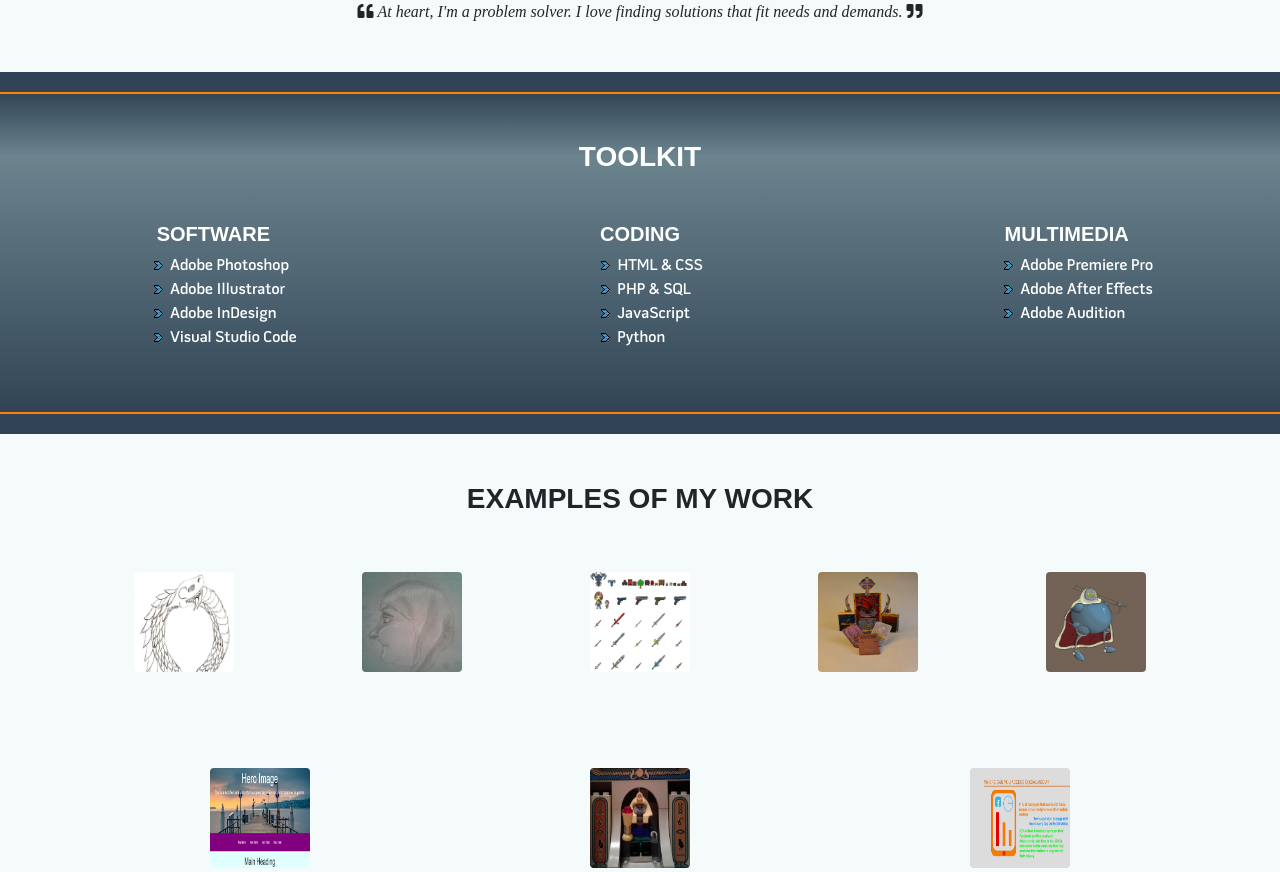
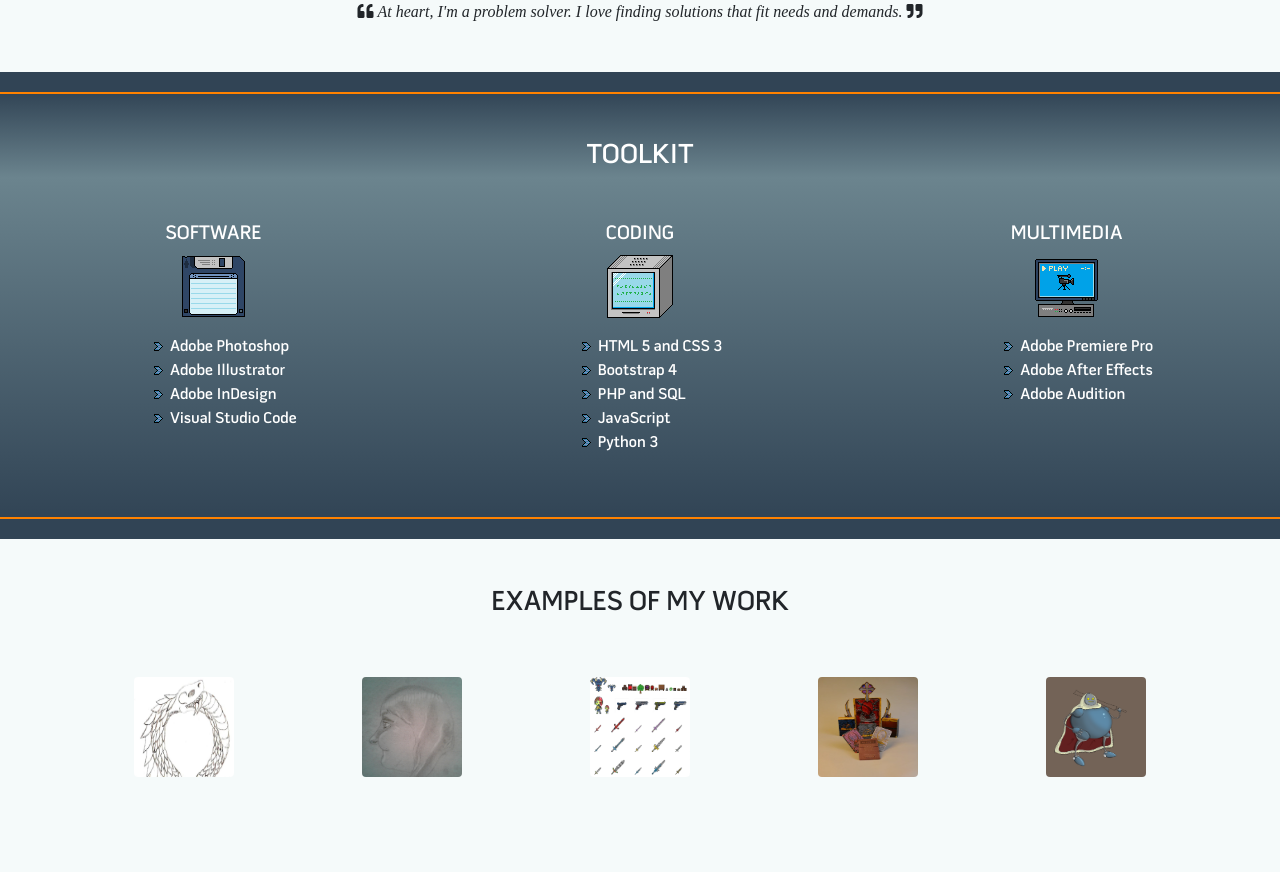
Before and after one commit to vjones5/vjones5.github.io, a plain HTML site: page index.html in a window 1280 px wide. Shown: the part 1277-2149 px from the top of the page. Drawn offline with nearby package versions, Linux system fonts and the light colour scheme.

Commit message:
Added icons & fixed font.

```diff
--- a/css/mystyle.css
+++ b/css/mystyle.css
@@ -6,7 +6,7 @@
 }
 
 body{
-  	font-family:arial, sans-serif;
+  	font-family:"pill",arial, sans-serif;
   	background-color:#f5fafa;
 }
 
@@ -24,13 +24,13 @@ body{
 	list-style-image: url('../imgs/arrow_blt.png');
 }
 
-#education ul li{
+/* #education ul li{
 	font-family:"pill";
 }
 
 #tools ul li{
 	font-family:"pill";
-}
+} */
 
 #liteblue{
 	color:lightblue;
@@ -73,12 +73,10 @@ figcaption{
 }
 
 p.exerpt{
-	font-family:baskerville, baskerville old face, times new roman;
+	font-family:'baskerville','baskerville old face','times new roman';
 }
 
 .orange{
-	/* border-top:10px solid #314455;
-	border-bottom:10px solid #314455; */
 	border-top:2px solid #ff8200;
 	border-bottom:2px solid #ff8200;
 }
@@ -143,7 +141,7 @@ footer a:hover{
 
 .hite{
 	min-height:500px;
-}/* FOR TESTING ONLY! */
+}/* <-- FOR TESTING ONLY! */
 
 @media (min-width: 576px){
 	#title p.name{
--- a/index.html
+++ b/index.html
@@ -76,10 +76,11 @@
 	<p class="text-center mt-5 exerpt"><i class="fas fa-quote-left"></i>&nbsp;<em>At heart, I'm a problem solver.  I love finding solutions that fit needs and demands.</em>&nbsp;<i class="fas fa-quote-right"></i></p>
 
 	<section id="tools" class="container-fluid py-5 mt-5 box_border">
-		<h3 class="text-center mb-5"><strong>TOOLKIT</strong></h3>
+		<h3 class="text-center mb-sm-5"><strong>TOOLKIT</strong></h3>
 		<div class="row mt-5">
-			<div class="col-sm-4">
+			<div class="mt-3 mt-sm-0 col-sm-4">
 				<h5 class="text-center"><strong>SOFTWARE</strong></h5>
+				<img src="imgs/software_cropped.png" class="mx-auto d-block pb-3" alt="pixel floppy disk">
 				<div class="row justify-content-center">
 					<ul class="text-left">
 						<li>Adobe Photoshop</li>
@@ -89,19 +90,22 @@
 					</ul>
 				</div><!-- tool list -->
 			</div>
-			<div class="col-sm-4">
+			<div class="mt-3 mt-sm-0 col-sm-4">
 				<h5 class="text-center"><strong>CODING</strong></h5>
+				<img src="imgs/coding_cropped.png" class="mx-auto d-block pb-3" alt="pixel monitor">
 				<div class="row justify-content-center">
 					<ul class="text-left">
-						<li>HTML &amp; CSS</li>
-						<li>PHP &amp; SQL</li>
+						<li>HTML 5 and CSS 3</li>
+						<li>Bootstrap 4</li>
+						<li>PHP and SQL</li>
 						<li>JavaScript</li>
-						<li>Python</li>
+						<li>Python 3</li>
 					</ul>
 				</div><!-- tool list -->
 			</div>
-			<div class="col-sm-4">
+			<div class="mt-3 mt-sm-0 col-sm-4">
 				<h5 class="text-center"><strong>MULTIMEDIA</strong></h5>
+				<img src="imgs/multimedia2_cropped.png" class="mx-auto d-block pb-3" alt="pixel multimedia">
 				<div class="row justify-content-center">
 					<ul class="text-left">
 						<li>Adobe Premiere Pro</li>
```
Also changed, not shown: fonts/Pill Gothic 600mg Semibd.ttf (deleted), imgs/coding_cropped.png (added), imgs/gameforge.png (deleted), imgs/multimedia2_cropped.png (added), imgs/software_cropped.png (added), imgs/web_design.png (deleted).
